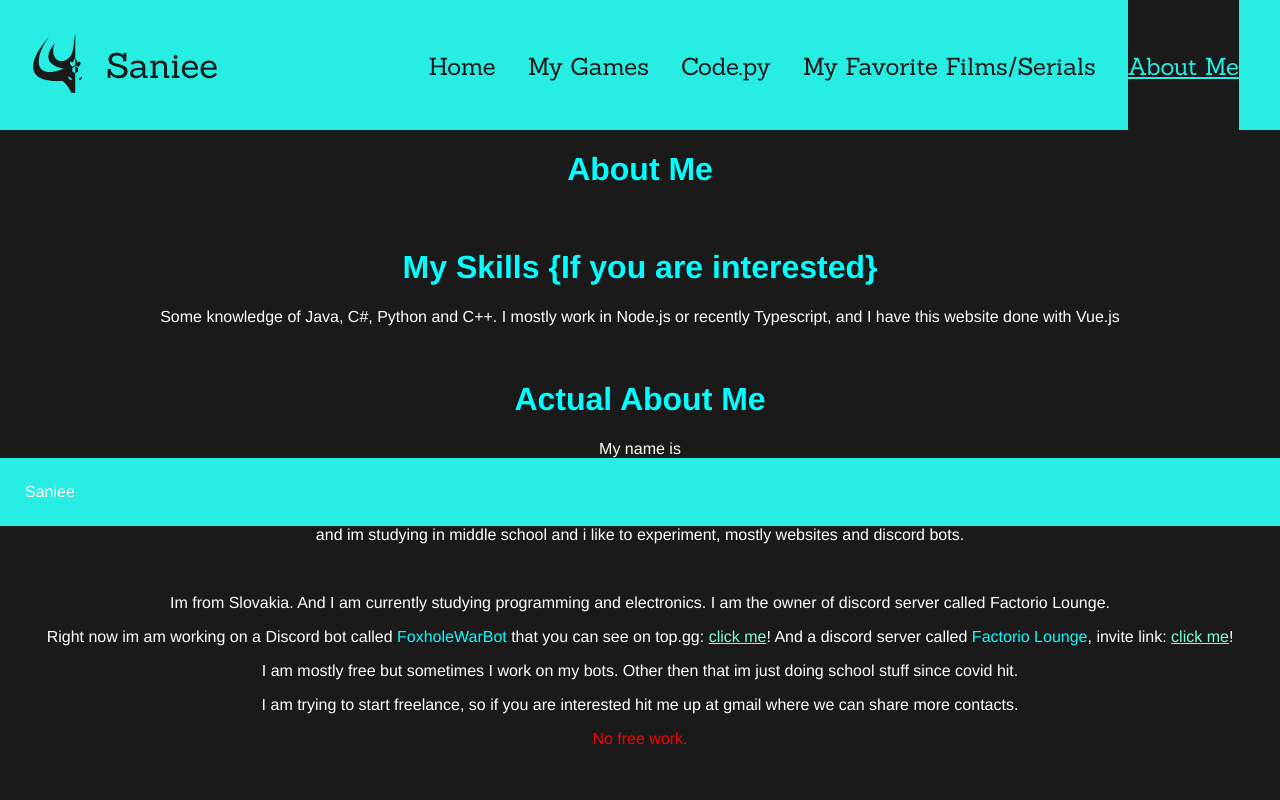
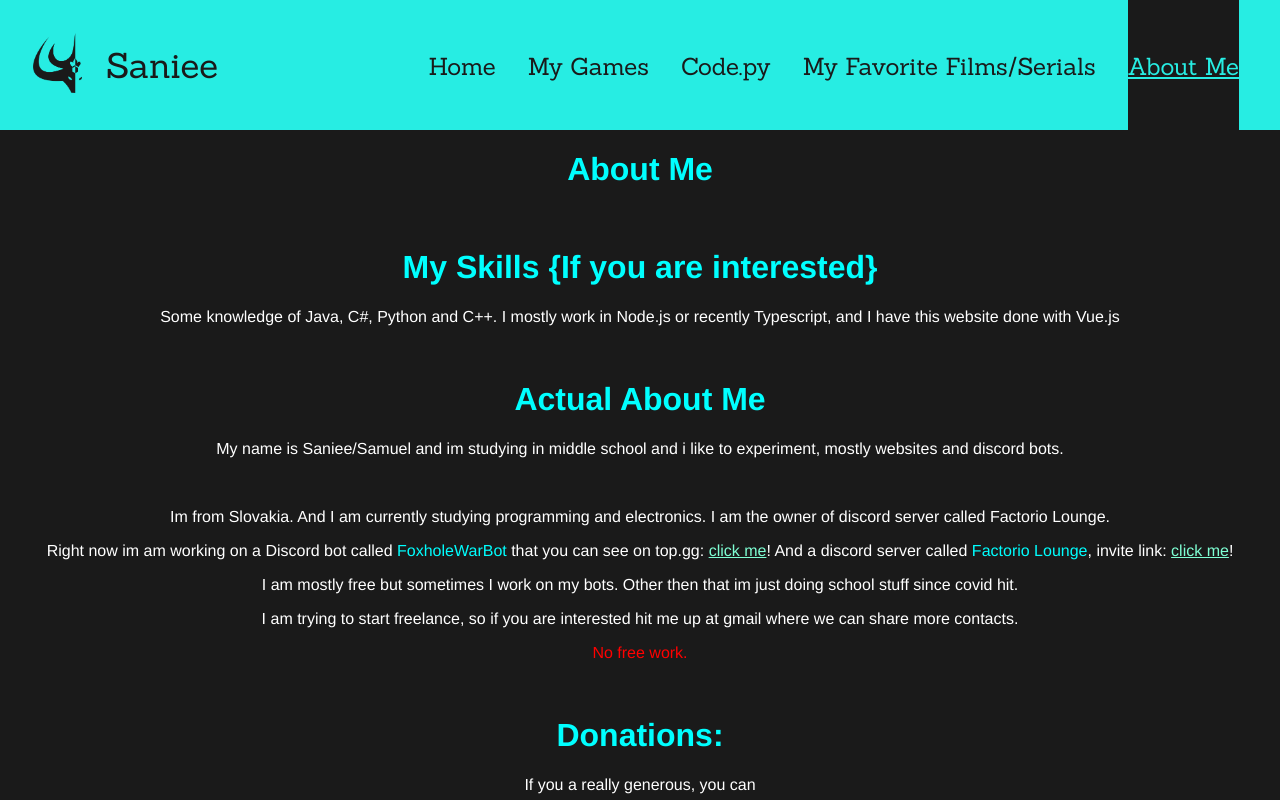
Before and after one commit to Saniee/sanieerfgd, a Vue app: page /#/about in a window 1280 px wide. Shown: the top 800 px of the page. Built offline with nearby package versions, Linux system fonts and the light colour scheme.

Commit message:
Update About.vue

```diff
--- a/src/views/About.vue
+++ b/src/views/About.vue
@@ -16,7 +16,7 @@
       <h1>Actual About Me</h1>
 
       <p>
-        My name is <ul class="dynamic-txts"><li><span>Saniee</span></li></ul> and im studying in middle school and i like to
+        My name is Saniee/Samuel and im studying in middle school and i like to
         experiment, mostly websites and discord bots.
       </p>
       <br />
```
